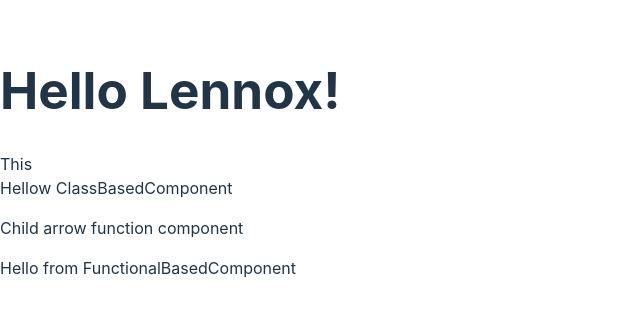
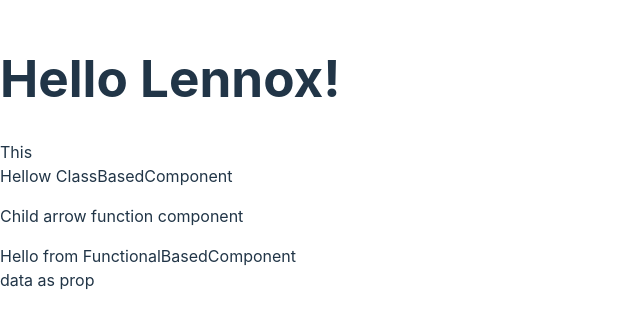
Before and after one commit to lenblazy/react-tute, a React (Vite) app: page / in a window 1280 px wide. Shown: the part 246-574 px from the top of the page, without its empty margins (0-640 px from the left). Built offline with nearby package versions, Linux system fonts and the light colour scheme.

Commit message:
Pass data from parent to child component

```diff
--- /dev/null
+++ b/src/PropExample/index.jsx
@@ -0,0 +1,16 @@
+import React from "react";
+
+const PropsExample = (props) => {
+    console.log(props);
+    const { flag, data } = props;
+
+    return (
+        <div>
+            {
+                flag ? data : "flags is false"
+            }
+        </div>
+    )
+}
+
+export default PropsExample;
--- a/src/components/FunctionalBasedComponent.jsx
+++ b/src/components/FunctionalBasedComponent.jsx
@@ -1,4 +1,5 @@
 import React from "react";
+import PropsExample from "../PropExample/index.jsx";
 
 const Child = () => {
     return (
@@ -11,6 +12,7 @@ function FunctionalBasedComponent() {
         <div>
             <Child />
             Hello from FunctionalBasedComponent
+            <PropsExample flag={true} data="data as prop"/>
         </div>
     );
 }
```
